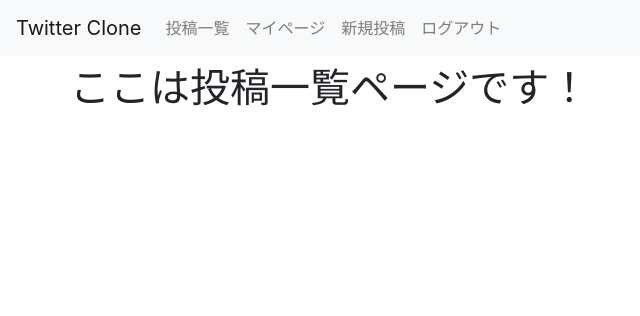
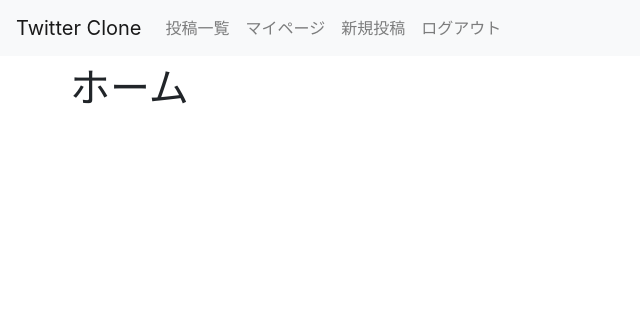
Before and after one commit to osawa-lab/twitter_clone_team_c, a Django app: page / in a window 1280 px wide. Shown: the top 316 px of the page, without its empty margins (0-640 px from the left). Run offline with Django 3.2, Linux system fonts and the light colour scheme; the visitor is signed in with stand-in values (Sample User, id 1); data that the repository does not hold is empty; some libraries are stand-ins or nearby versions.

Commit message:
post→home

```diff
--- a/twitter_clone/post/templates/post/index.html
+++ b/twitter_clone/post/templates/post/index.html
@@ -6,7 +6,7 @@
     <div class="col-xs-4">
     </div>
     <div class="col-xs-8">
-    <h1>ここは投稿一覧ページです！</h1>
+    <h1>ホーム</h1>
     {% for post in posts %}
       <div class="postbox">
         <div class="userbox">
```
